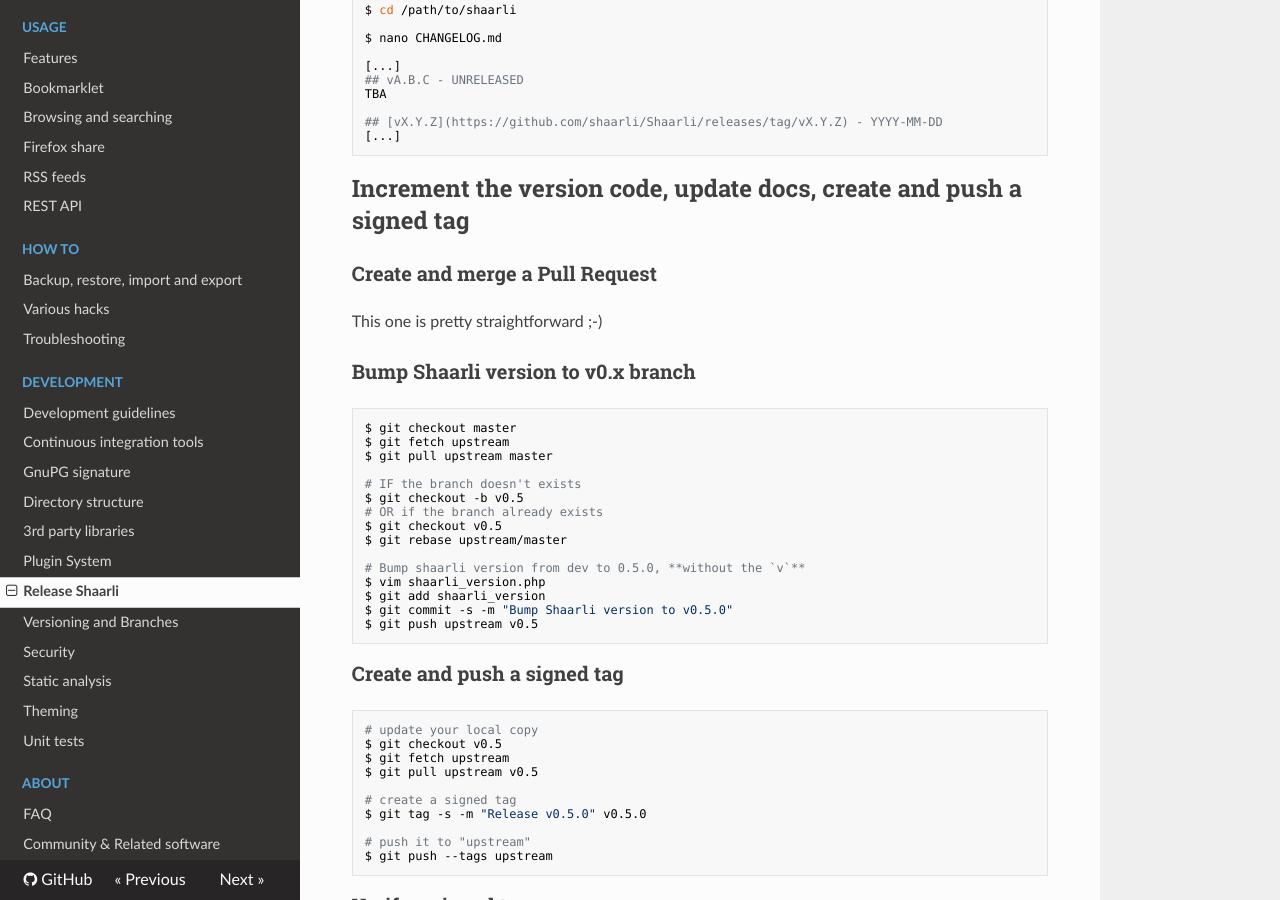
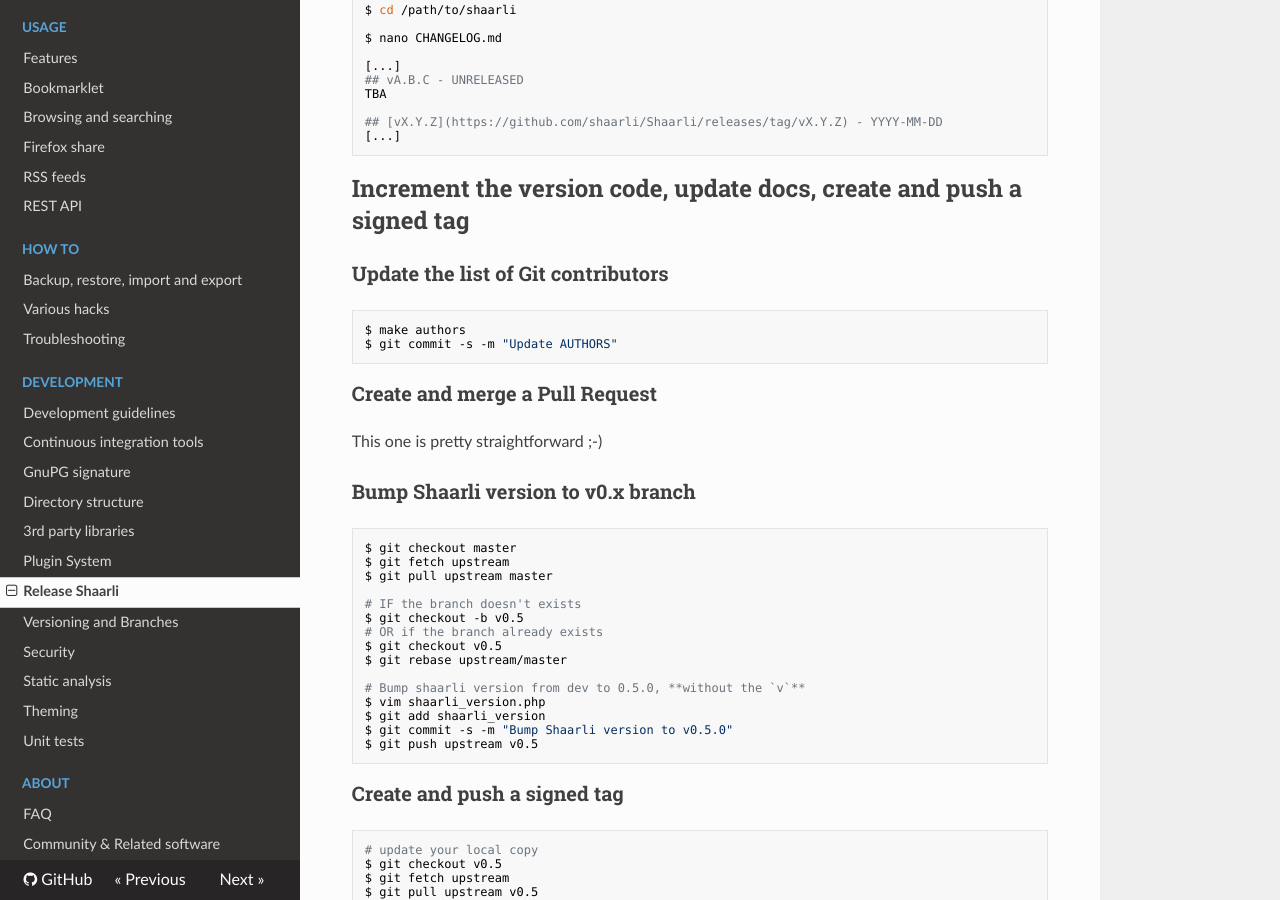
Before and after one commit to sebsauvage/Shaarli, an MkDocs documentation site: the page built from doc/md/Release-Shaarli.md, in a window 1280 px wide and 900 px high, scrolled down 1057 px. Built offline with MkDocs 1.6.1, drawn with Linux system fonts in a browser that asks for light colours; nearby versions of some CDN libraries; old or Windows-style settings are respelled for this version of MkDocs.

Commit message:
Documentation+Makefile: update AUTHORS generation
Fixes https://github.com/shaarli/Shaarli/issues/935

Signed-off-by: VirtualTam <virtualtam@flibidi.net>

````diff
--- a/doc/md/Release-Shaarli.md
+++ b/doc/md/Release-Shaarli.md
@@ -46,6 +46,12 @@
 
 
 ## Increment the version code, update docs, create and push a signed tag
+### Update the list of Git contributors
+```bash
+$ make authors
+$ git commit -s -m "Update AUTHORS"
+```
+
 ### Create and merge a Pull Request
 This one is pretty straightforward ;-)
 
````
Also changed, not shown: 1 other file.
